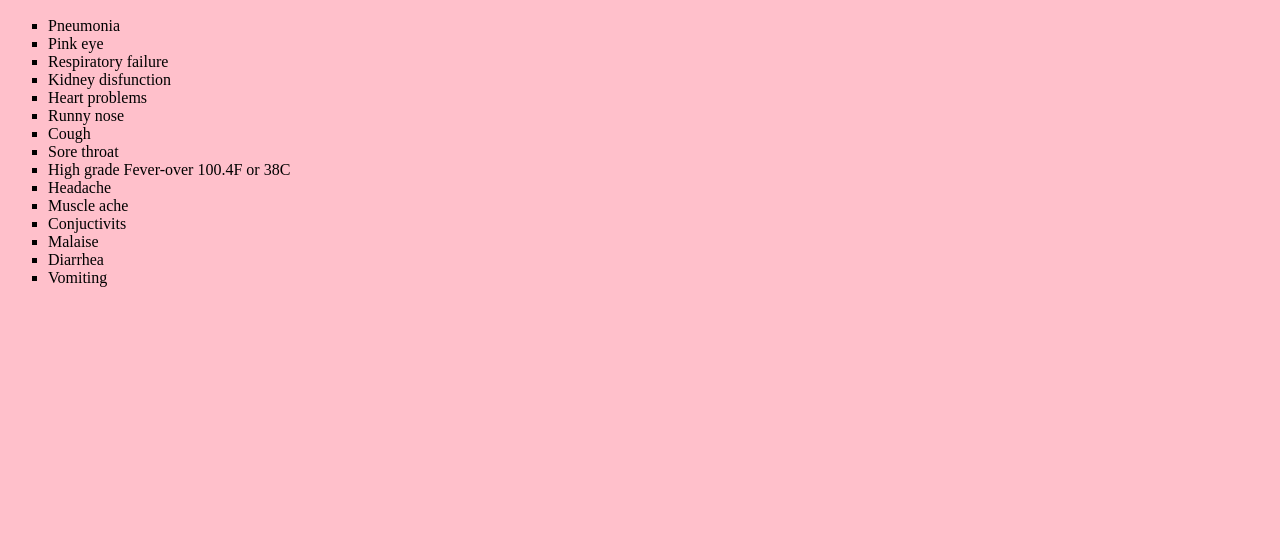
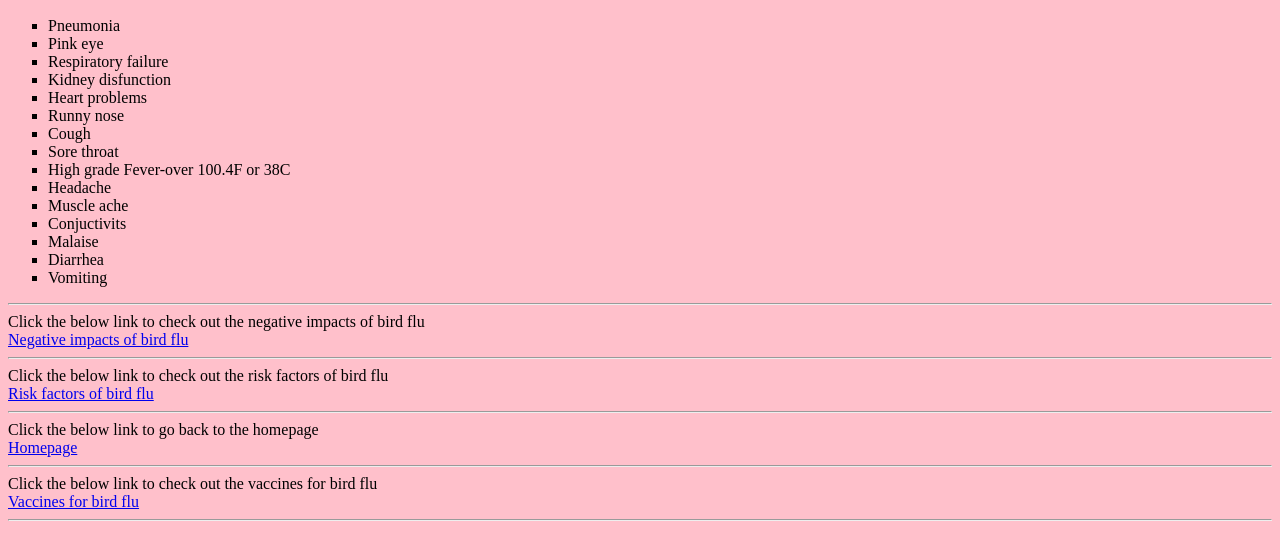
Before and after one commit to DhuvaSingapore/Bird-flu.github.io, a plain HTML site: page symptoms.html in a window 1280 px wide. Shown: the part 96-656 px from the top of the page. Drawn offline with Linux system fonts and the light colour scheme.

Commit message:
Update symptoms.html

```diff
--- a/symptoms.html
+++ b/symptoms.html
@@ -42,5 +42,18 @@
       <li>Diarrhea</li>
       <li>Vomiting</li>
     </ul>
+    <hr>
+    Click the below link to check out the negative impacts of bird flu<br>
+    <a href="negative.html">Negative impacts of bird flu</a><br>
+    <hr>
+    Click the below link to check out the risk factors of bird flu<br>
+    <a href="risk factors.html">Risk factors of bird flu</a><br>
+    <hr>
+    Click the below link to go back to the homepage<br>
+    <a href="index.html">Homepage</a><br>
+    <hr>
+    Click the below link to check out the vaccines for bird flu<br>
+    <a href="vaccine.html">Vaccines for bird flu</a><br>
+    <hr>
   </body>
 </html>
```
